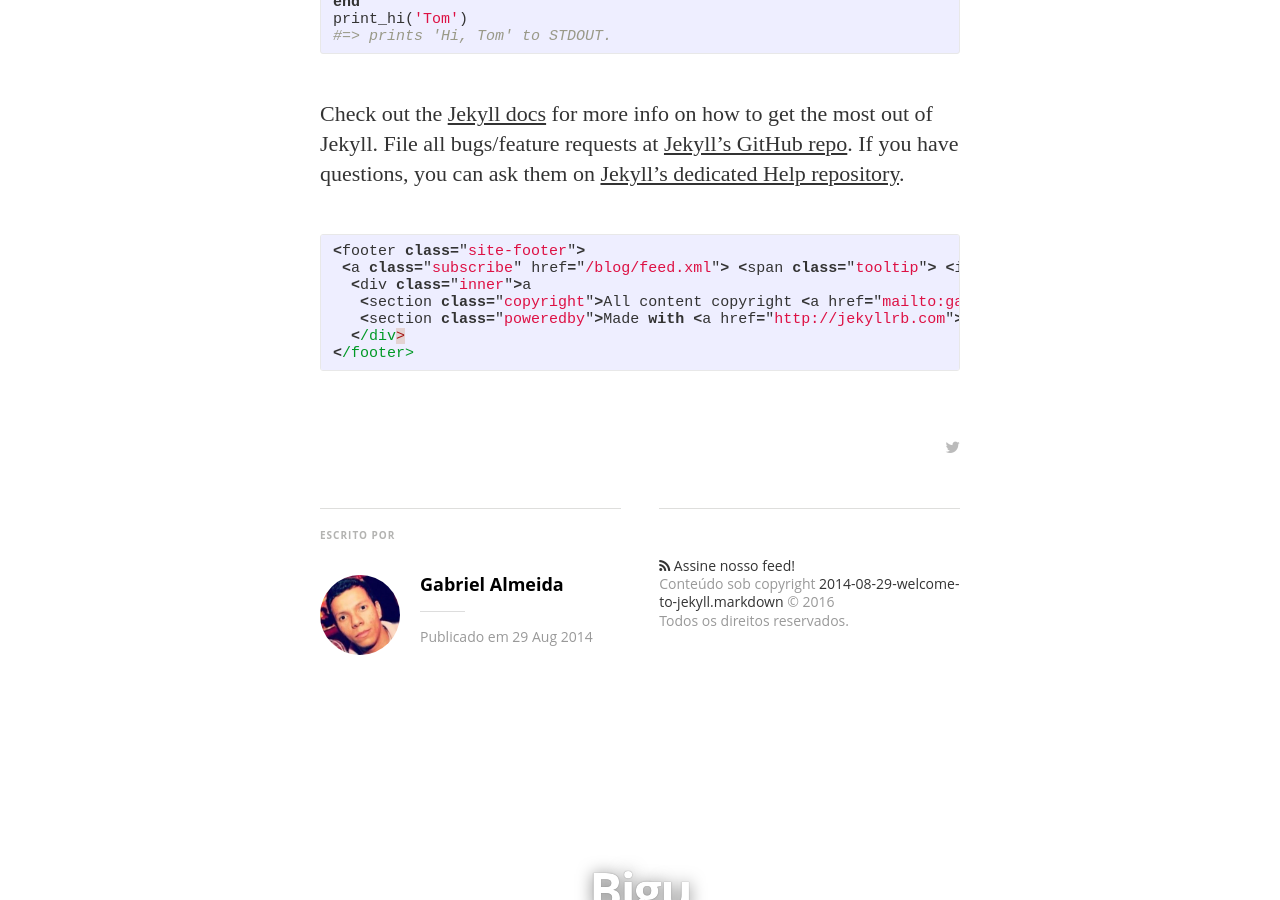
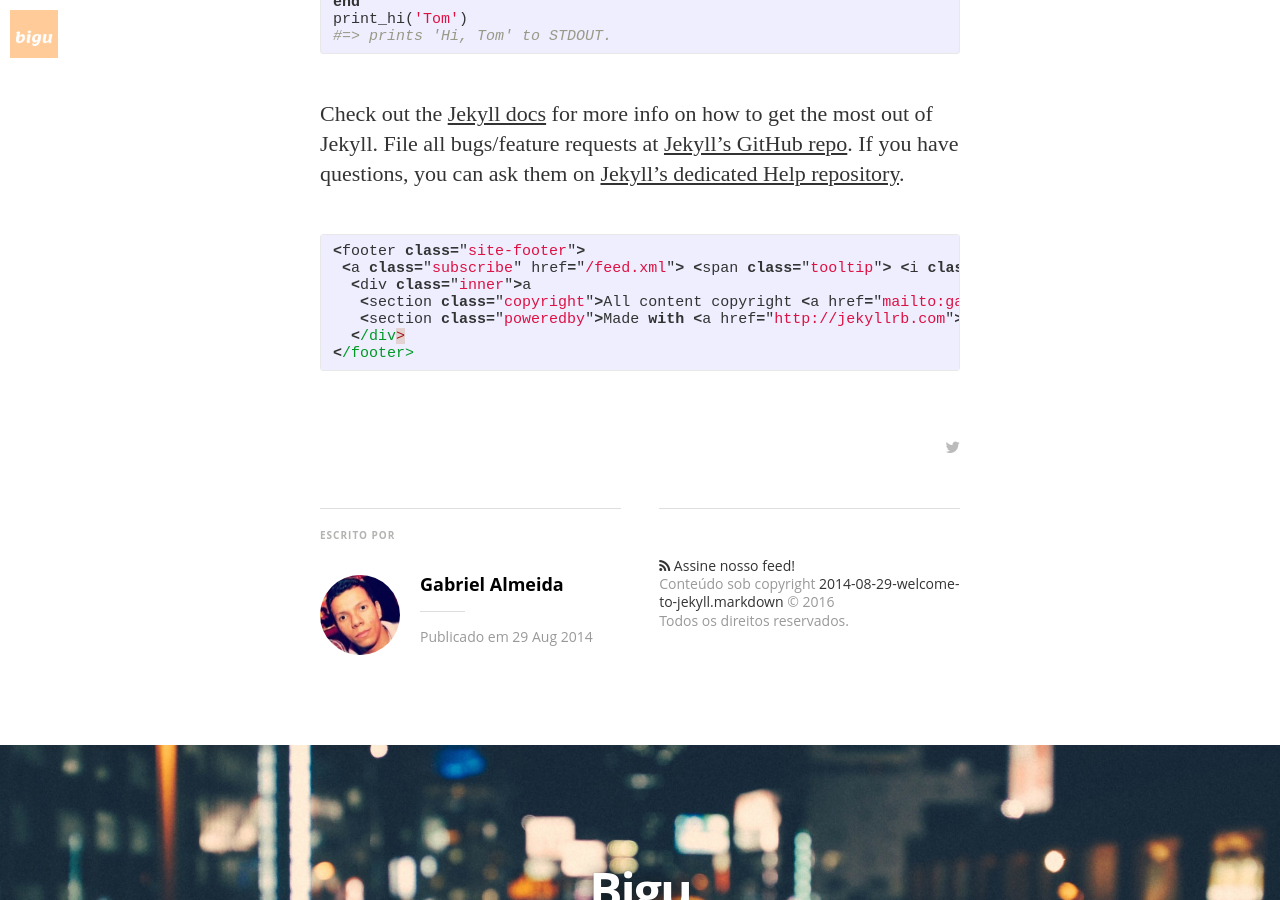
Before and after one commit to biguHQ/blog, a Jekyll site: the page built from _posts/2014-08-29-welcome-to-jekyll.markdown, in a window 1280 px wide and 900 px high, scrolled down 1496 px. Built offline with Jekyll 4.4.1, drawn with Linux system fonts in a browser that asks for light colours; nearby versions of some CDN libraries; some web fonts are replaced; Markdown is read by kramdown in place of the engine named in the settings.

Commit message:
Include baseurl on paths

```diff
--- a/_config.yml
+++ b/_config.yml
@@ -11,18 +11,18 @@ description: > # this means to ignore newlines until "email:"
 
 email: gabriel_almeida@me.com
 #blog logo
-logo: "assets/images/bigu_logo.jpg"
+logo: "/assets/images/bigu_logo.jpg"
 # blog cover
-cover: "assets/images/background_image.jpg"
+cover: "/assets/images/background_image.jpg"
 
 name: 'Bigu'
 author: 'Bigu'
-author_image: "assets/images/bigu_logo.jpg"
+author_image: "/assets/images/bigu_logo.jpg"
 
 paginate:	5
 
-url: "http://biguHQ.github.io/" # the base hostname & protocol for your site
-baseurl: "/blog"
+url: "http://biguHQ.github.io/blog" # the base hostname & protocol for your site
+baseurl: ""
 #used to display twitter cards
 twitter_handle: '@bigu'
 
--- a/_includes/header.html
+++ b/_includes/header.html
@@ -1,5 +1,5 @@
 <!-- header start -->
 
-<a href="{{ site.url }}" class="logo-readium"><span class="logo" style="background-image: url({{ site.logo }})"></span></a>
+<a href="{{ site.url }}" class="logo-readium"><span class="logo" style="background-image: url({{ site.logo | prepend: site.baseurl }})"></span></a>
 
 <!-- header end -->
--- a/_layouts/post.html
+++ b/_layouts/post.html
@@ -9,13 +9,13 @@
       <article class="post">
         {% if page.image %}
         <div class="article-image">
-          <div class="post-image-image" style="background-image: url({% if page.image %}{{ page.image }}{% endif %})">
+          <div class="post-image-image" style="background-image: url({% if page.image %}{{ page.image | prepend: site.baseurl }}{% endif %})">
             Article Image
           </div>
           <div class="post-meta">
             <h1 class="post-title">{{ page.title }}</h1>
             <div class="cf post-meta-text">
-              <div class="author-image" style="background-image: url({{ page.author_image }})">Blog Logo</div>
+              <div class="author-image" style="background-image: url({{ page.author_image  | prepend: site.baseurl }})">Blog Logo</div>
               <h4 class="author-name" itemprop="author" itemscope itemtype="http://schema.org/Person">{{ page.author }}</h4>
               em
               <time datetime="{{ page.date | date: "%F %R" }}">{{ page.date | date_to_string }}</time>
@@ -31,7 +31,7 @@
           <div class="post-meta">
             <h1 class="post-title">{{ page.title }}</h1>
             <div class="cf post-meta-text">
-              <div class="author-image" style="background-image: url({{ page.author_image }})">Blog Logo</div>
+              <div class="author-image" style="background-image: url({{ page.author_image  | prepend: site.baseurl }})">Blog Logo</div>
               <h4 class="author-name" itemprop="author" itemscope itemtype="http://schema.org/Person">{{ page.author }}</h4>
               on
               <time datetime="{{ page.date | date_to_xmlschema }}">{{ page.date | date_to_string }}</time>
@@ -66,7 +66,7 @@
           <div class="isLeft">
             <h5 class="index-headline featured"><span>Escrito por</span></h5>
             <section class="author">
-              <div class="author-image" style="background-image: url({{page.author_image}})">Blog Logo</div>
+              <div class="author-image" style="background-image: url({{page.author_image | prepend: site.baseurl}})">Blog Logo</div>
               <h4>{{ page.author}}</h4>
               <p class="bio">{{author.bio}}</p>
               <hr>
@@ -103,7 +103,7 @@
       </article>
     </main>
     <div class="bottom-closer">
-      <div class="background-closer-image" {%if site.cover %} style="background-image: url({{ site.cover }})"{% endif %}>
+      <div class="background-closer-image" {%if site.cover %} style="background-image: url({{ site.cover | prepend: site.baseurl }})"{% endif %}>
         Image
       </div>
       <div class="inner">
```
Also changed, not shown: _layouts/page.html (+4 -4 lines), index.html (+5 -5 lines).
